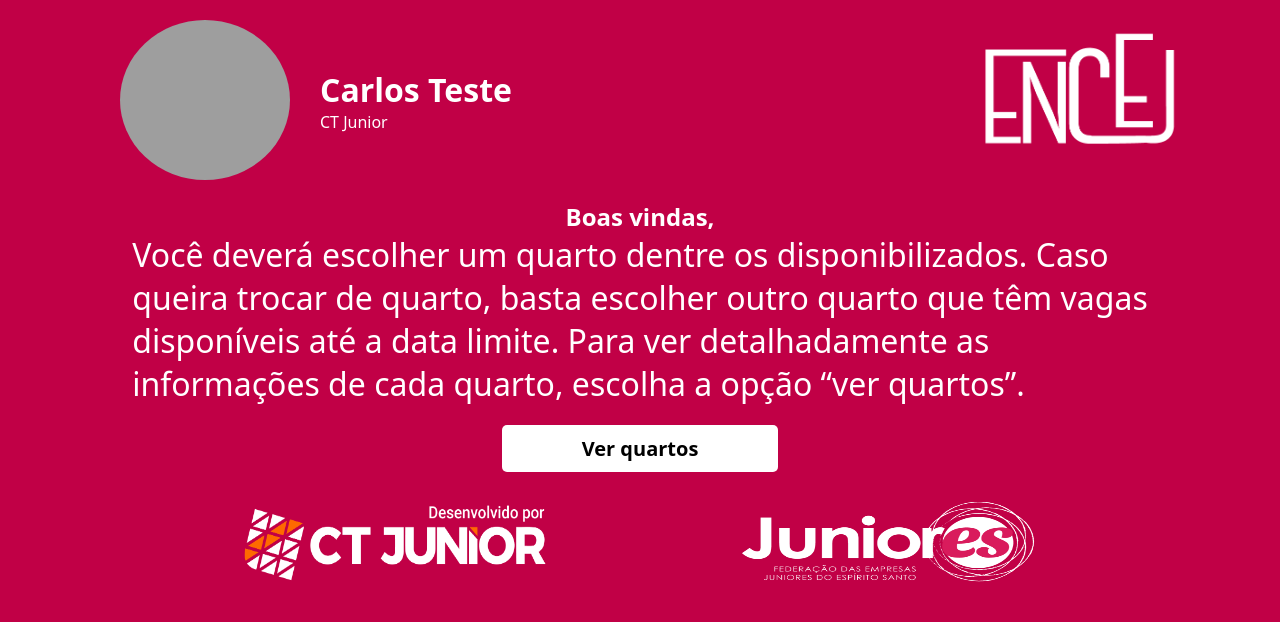
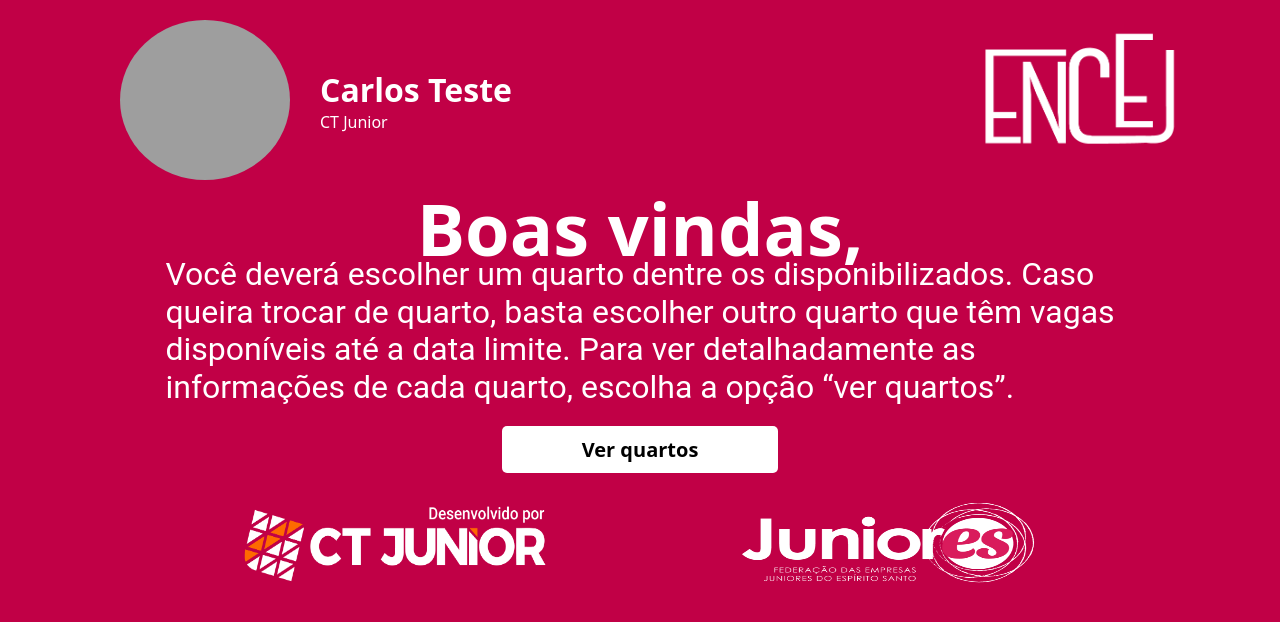
Before and after one commit to Campos1911/Sistema-ENCEJ, a React (Create React App) app: page / in a window 1280 px wide. Shown: the top 622 px of the page. Built offline with nearby package versions, Linux system fonts and the light colour scheme; grey boxes are pictures that could not be loaded.

Commit message:
mudanças no css da pag de boas vindas

```diff
--- a/src/pages/BoasVindas/style.css
+++ b/src/pages/BoasVindas/style.css
@@ -1,6 +1,11 @@
 .centralizarTitulo {
   display: flex;
   justify-content: center;
+  font-size: 48px;
+  color: #FFF;
+  font-weight: 700;
+  line-height: 56.25px;
+  font-family: Roboto, Verdana, Geneva, Tahoma, sans-serif;
 }
 
 .centralizarParagrafo {
@@ -9,6 +14,9 @@
   text-align: justify;
   font-size: 32px;
   color: #FFF;
+  font-weight: 400;
+  line-height: 37.5px;
+  font-family: Roboto, Verdana, Geneva, Tahoma, sans-serif;
 }
 
 .centralizarButtons {
@@ -20,7 +28,7 @@
   background-color: #C10046;
   color: #FFF;
   padding: 20px 20px;
-  font-size: 20px;
+  font-size: 16px;
 }
 
 .button:hover {
```
